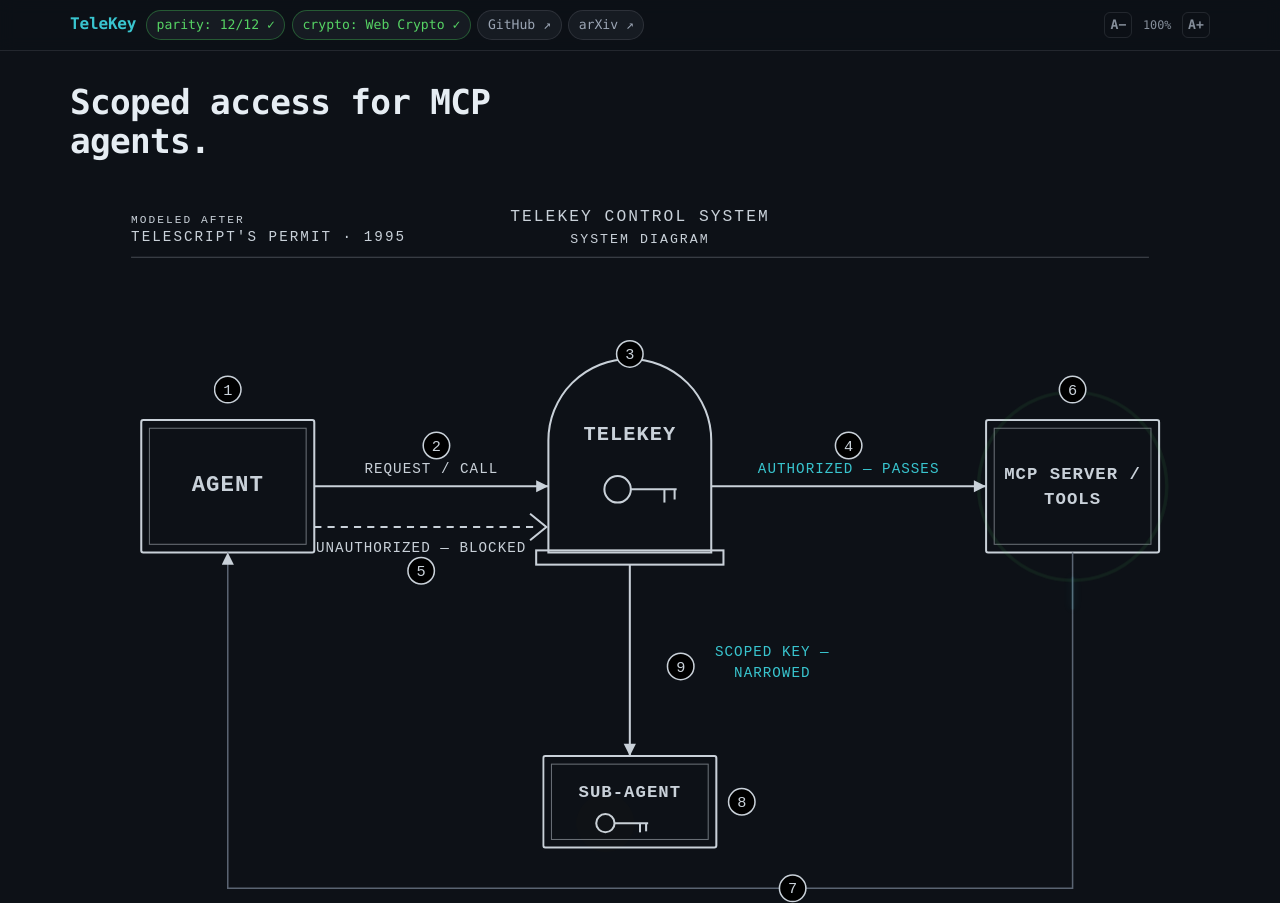
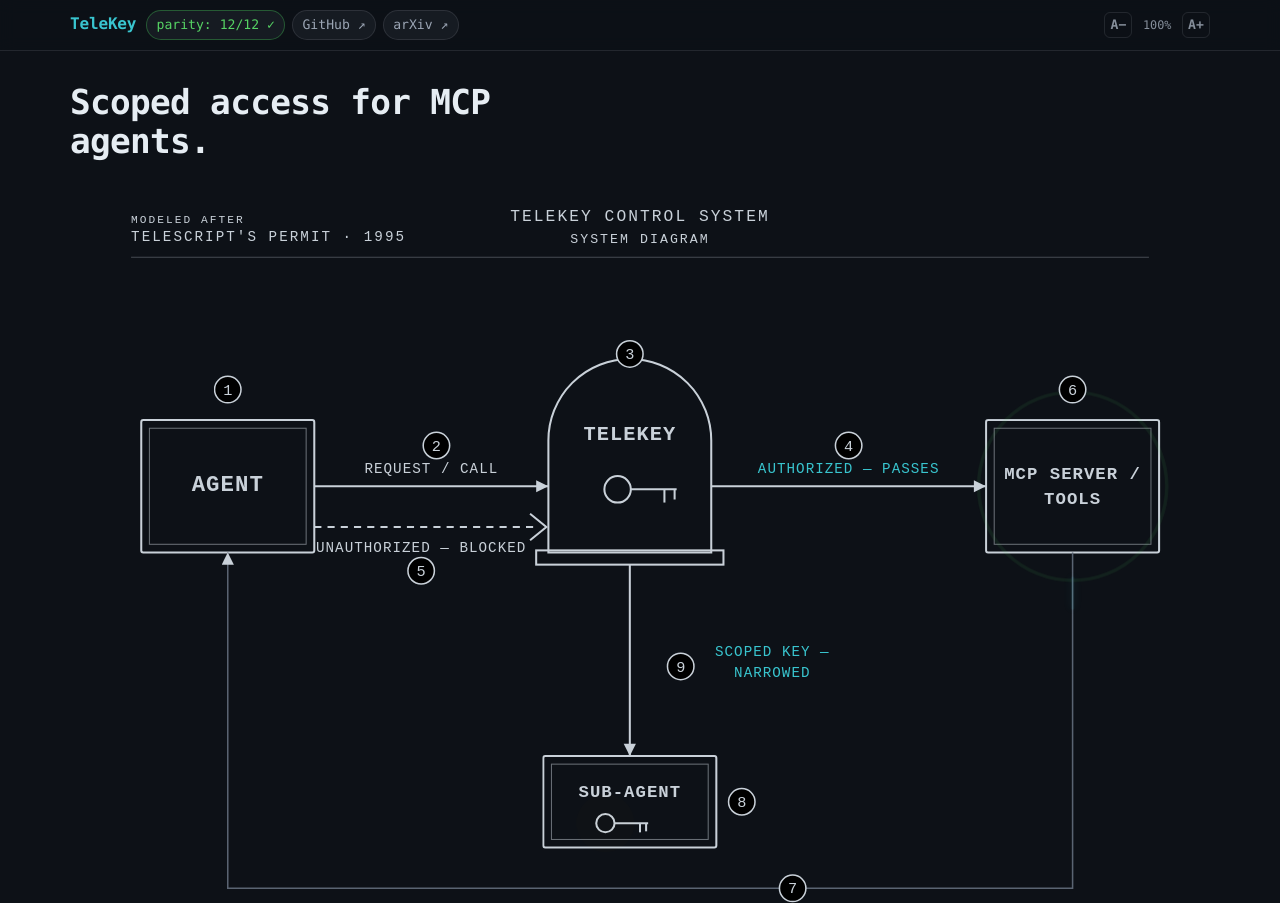
Before and after one commit to stefans71/telekey-mcp, a website: page playground/index.html in a window 1280 px wide. Shown: the top 903 px of the page. Drawn offline with Linux system fonts and the light colour scheme.

Commit message:
playground: drop the crypto pill from the header
"crypto" reads as cryptocurrency to most people, and the fact it was
carrying is already stated precisely in the caveat further down. The
header now shows parity, GitHub and arXiv only.

Both JS writes to the badge went with the markup - leaving them would
have thrown a null reference during boot and the parity gate would never
have rendered.

Nothing is lost diagnostically, and that was checked rather than assumed:
serving a copy with crypto.subtle stubbed to undefined still produces
parity FAILED (1/12), shows the failure panel and hides the demo. The
badge was never the thing protecting against a missing Web Crypto - the
parity gate is.

```diff
--- a/playground/index.html
+++ b/playground/index.html
@@ -455,7 +455,6 @@
     <span class="mark">TeleKey</span>
     <span class="badges">
       <span class="badge wait" id="parity-badge">parity: checking…</span>
-      <span class="badge" id="crypto-badge">crypto: —</span>
       <a class="badge" href="https://github.com/stefans71/telekey-mcp">GitHub ↗</a>
       <a class="badge" href="https://arxiv.org/abs/2608.01710">arXiv ↗</a>
     </span>
@@ -1081,8 +1080,11 @@ $("copy-btn").addEventListener("click", async () => {
 // ---------------------------------------------------------------- boot
 (async () => {
   applyScale(0);
-  $("crypto-badge").textContent = "crypto: " + (globalThis.crypto?.subtle ? "Web Crypto ✓" : "UNAVAILABLE");
-  $("crypto-badge").className = "badge " + (globalThis.crypto?.subtle ? "ok" : "bad");
+  // No crypto pill in the header: "crypto" reads as cryptocurrency to most
+  // people and the fact belongs in the caveat, where it is stated precisely.
+  // Nothing is lost diagnostically — if crypto.subtle is missing, hmacKey()
+  // throws, runParity() catches it, and the page shows the parity-failure
+  // panel instead of rendering a demo it cannot back up.
 
   let parity;
   try { parity = await runParity(); }
```
Also changed, not shown: playground/standalone.html (+5 -3 lines).
